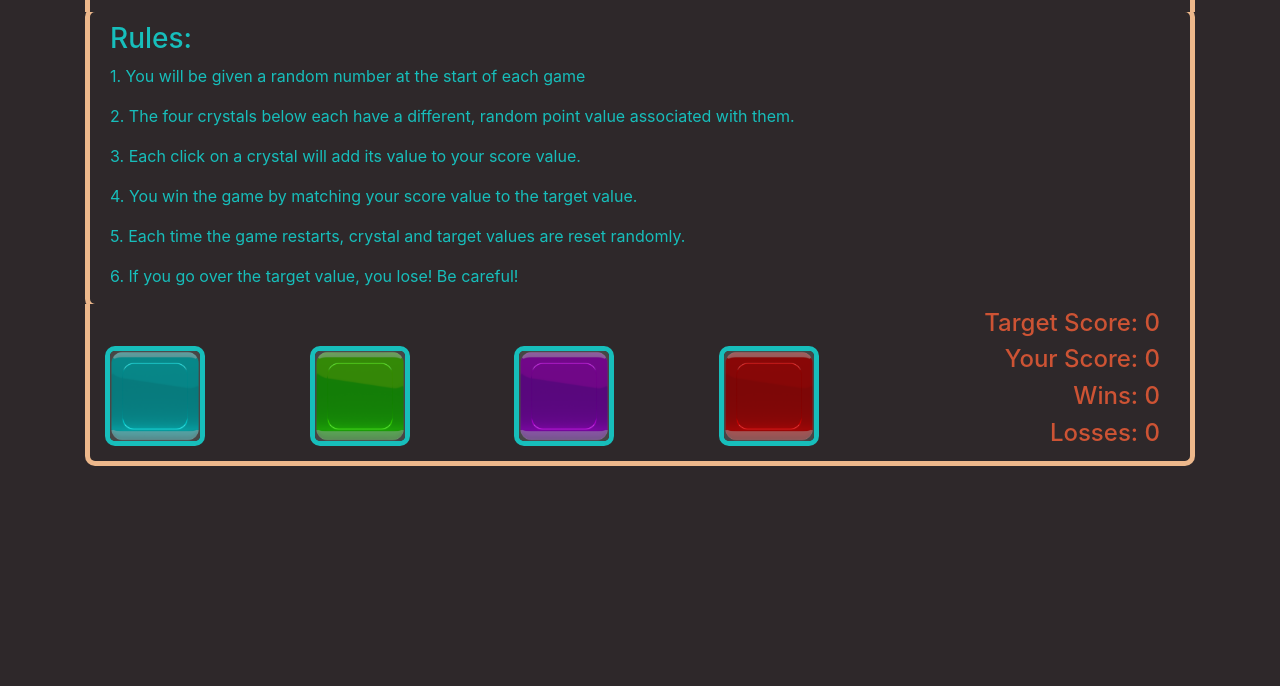
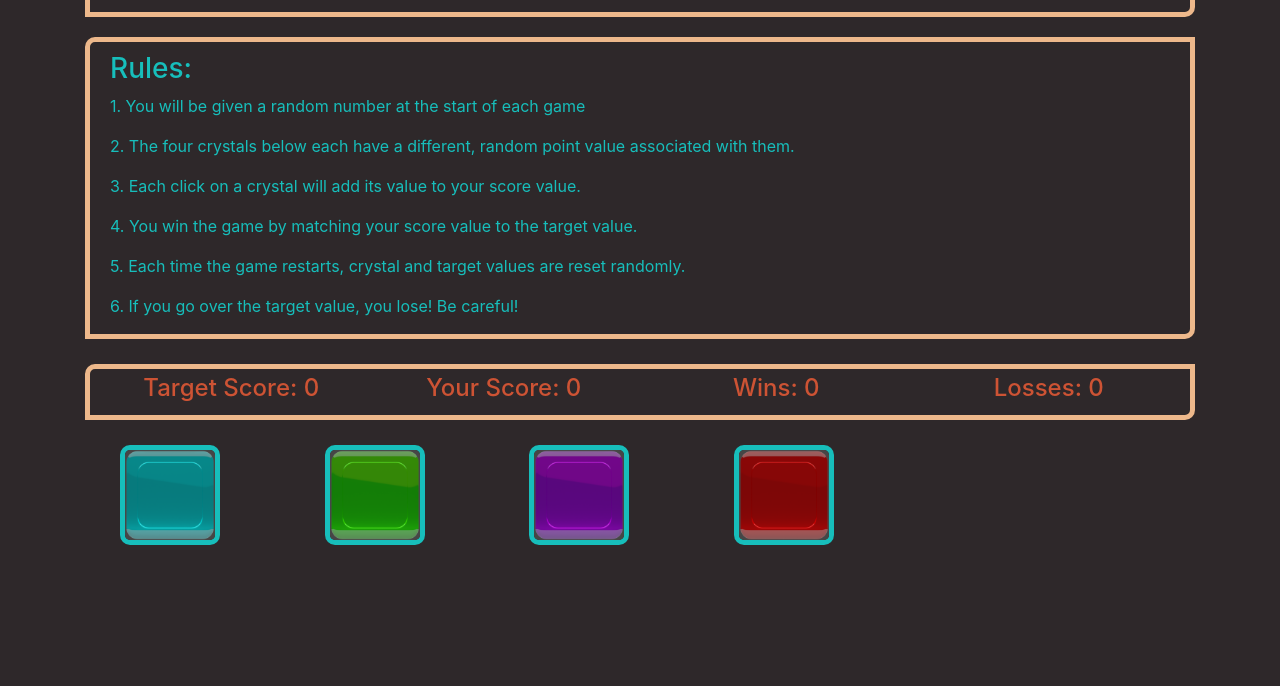
Before and after one commit to Kianimal/unit-4-game, a plain HTML site: page index.html in a window 1280 px wide. Shown: the part 114-800 px from the top of the page. Drawn offline with nearby package versions, Linux system fonts and the light colour scheme.

Commit message:
More CSS formatting. Nearly done. Responiveness improved. Image work ongoing.

```diff
--- a/assets/css/style.css
+++ b/assets/css/style.css
@@ -22,9 +22,8 @@ body {
   border-width: 5px;
   border-style: solid;
   border-radius: 10px;
-  border-bottom: none;
   border-bottom-left-radius: 0;
-  border-bottom-right-radius: 0;
+  border-top-right-radius: 0;
   position: relative;
   top: 5px;
 }
@@ -39,48 +38,26 @@ body {
   border-width: 5px;
   border-style: solid;
   border-radius: 10px;
-  border-bottom-right-radius: 0;
+  border-bottom-left-radius: 0;
+  border-top-right-radius: 0;
+  position: relative;
+  top: 25px;
 }
 
 #scoreBoard {
   background-color: #2e282a;
-  color: #FAD8D6;
-  text-align: right;
+  color: #CD5334;
+  text-align: center;
   padding: 5px;
   margin: auto;
   border-color: #EDB88B;
   border-width: 5px;
   border-style: solid;
-  border-top: 0px;
   border-radius: 10px;
-  border-top-left-radius: 0;
+  border-bottom-left-radius: 0;
   border-top-right-radius: 0;
   position: relative;
-  bottom: 5px;
-}
-
-#targetScore{
-  color: #CD5334;
-  position: relative;
-  right: 25px;
-}
-
-#userScore {
-  color: #CD5334;
-  position: relative;
-  right: 25px;
-}
-
-#winScore{
-  color: #CD5334;
-  position: relative;
-  right: 25px;
-}
-
-#lossScore{
-  color: #CD5334;
-  position: relative;
-  right: 25px;
+  top: 50px;
 }
 
 #blueButton{
@@ -92,7 +69,7 @@ body {
   border-radius: 10px;
   position: relative;
   left:20px;
-  bottom: 125px;
+  top: 75px;
 }
 
 #greenButton{
@@ -104,7 +81,7 @@ body {
   border-radius: 10px;
   position: relative;
   left:120px;
-  bottom: 125px;
+  top: 75px;
 }
 
 #purpleButton{
@@ -116,7 +93,7 @@ body {
   border-radius: 10px;
   position: relative;
   left:220px;
-  bottom: 125px;
+  top: 75px;
 }
 
 #redButton{
@@ -128,5 +105,5 @@ body {
   border-radius: 10px;
   position: relative;
   left:320px;
-  bottom: 125px;
+  top: 75px;
 }
--- a/index.html
+++ b/index.html
@@ -30,26 +30,27 @@
             <p>6. If you go over the target value, you lose! Be careful!</p>
         </div>
 
-        <div id="scoreBoard">
-            <div id="targetScore">
+        <!-- <div id="scoreBoard"> -->
+            <div id="scoreBoard"class="row">
+                <div class="col-3">
                     <h4>Target Score: <span id="targetScoreNum">0</span></h4>
                 </div>
 
-            <div id="userScore">
+                <div class="col-3">
                     <h4>Your Score: <span id="userScoreNum">0</span></h4>
                 </div>
 
-            <div id="winScore">
+                <div class="col-3">
                     <h4>Wins: <span id="winNum">0</span></h4>
                 </div>
 
-            <div id="lossScore">
+                <div class="col-3">
                     <h4>Losses: <span id="lossNum">0</span></h4>
                 </div>
+            </div>
+        <!-- </div> -->
 
-        </div>
-
-        <div id="crystalButtons">
+        <div class= "container" id="crystalButtons">
                     <img src="assets/images/crystalButtonBlue.png" id="blueButton" class="img-fluid" alt="Blue Crystal Button" height="100">
 
                     <img src="assets/images/crystalButtonGreen.png" class="img-fluid" id="greenButton" alt="Green Crystal Button" height="100">
```
Lines whose indentation alone changed are shown as unchanged.
